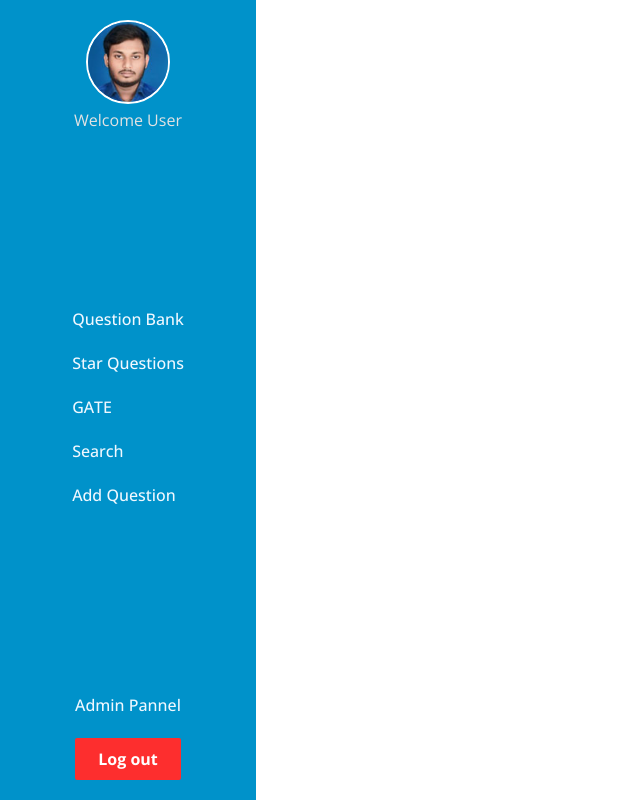
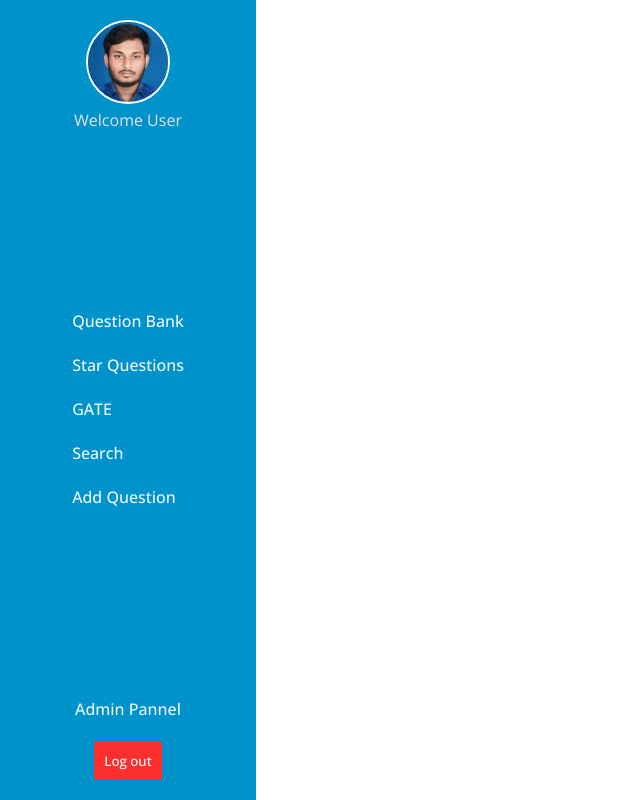
Before and after one commit to SOUMYAMUNSHI/KaziSirProject, a PHP site: page /KaziSirProject/pages/user-home.php in a window 1280 px wide. Shown: the whole page, without its empty margins (0-640 px from the left). Run offline with PHP 8.4, Linux system fonts and the light colour scheme; a user stored in the database is signed in; some web fonts are replaced.

Commit message:
user-home.php and user-home.css is updated

```diff
--- a/pages/user-home.php
+++ b/pages/user-home.php
@@ -44,12 +44,15 @@ if (isset($_SESSION["username"])) //verifying session
 
                     <div class="settings">
                         <p class="admin-pannel" id="admin-pannel">Admin Pannel</p>
-                        <p class="log-out">Log out</p>
+                        <form method="post" action="../php/logout/logout.php">
+                            <button id="log-out" class="log-out" type="submit">Log out</button>
+                        </form>
                     </div>
                 </div>
                 <div class="view">
                     <!--components will load here-->
                 </div>
+
 
             </div>
         </div>
--- a/style/user-home.css
+++ b/style/user-home.css
@@ -147,16 +147,26 @@ body {
   font-weight: 500;
   font-style: normal;
   font-variation-settings: "wdth" 100;
+
+  display: flex;
+  flex-direction: column;
+  justify-content: center;
+  align-items: center;
 }
 
-.settings > p {
+.settings > .admin-pannel {
   color: aliceblue;
   cursor: pointer;
   margin-bottom: 20px;
   border-bottom: 2px solid #0092ca;
 }
 
-.settings > p:nth-child(2) { /*log-out button*/
+.settings > form{
+margin-bottom: 20px;
+}
+
+.settings > form > .log-out {
+  /*log-out button*/
   color: white;
   font-weight: bold;
   border: none;
@@ -165,9 +175,17 @@ body {
   padding: 10px;
 
   border-radius: 2px;
+
+  font-family: "Open Sans", sans-serif;
+  font-optical-sizing: auto;
+  font-weight: 500;
+  font-style: normal;
+  font-variation-settings: "wdth" 100;
+
+  cursor: pointer;
 }
 
-.settings > p:nth-child(2):hover{
+.settings > p:nth-child(2):hover {
   background-color: #cf1b1b;
 }
 
@@ -385,8 +403,8 @@ body {
   overflow: auto;
 }
 
-.answer-body{
-  padding:10px;
+.answer-body {
+  padding: 10px;
   text-align: start;
 }
 
```
